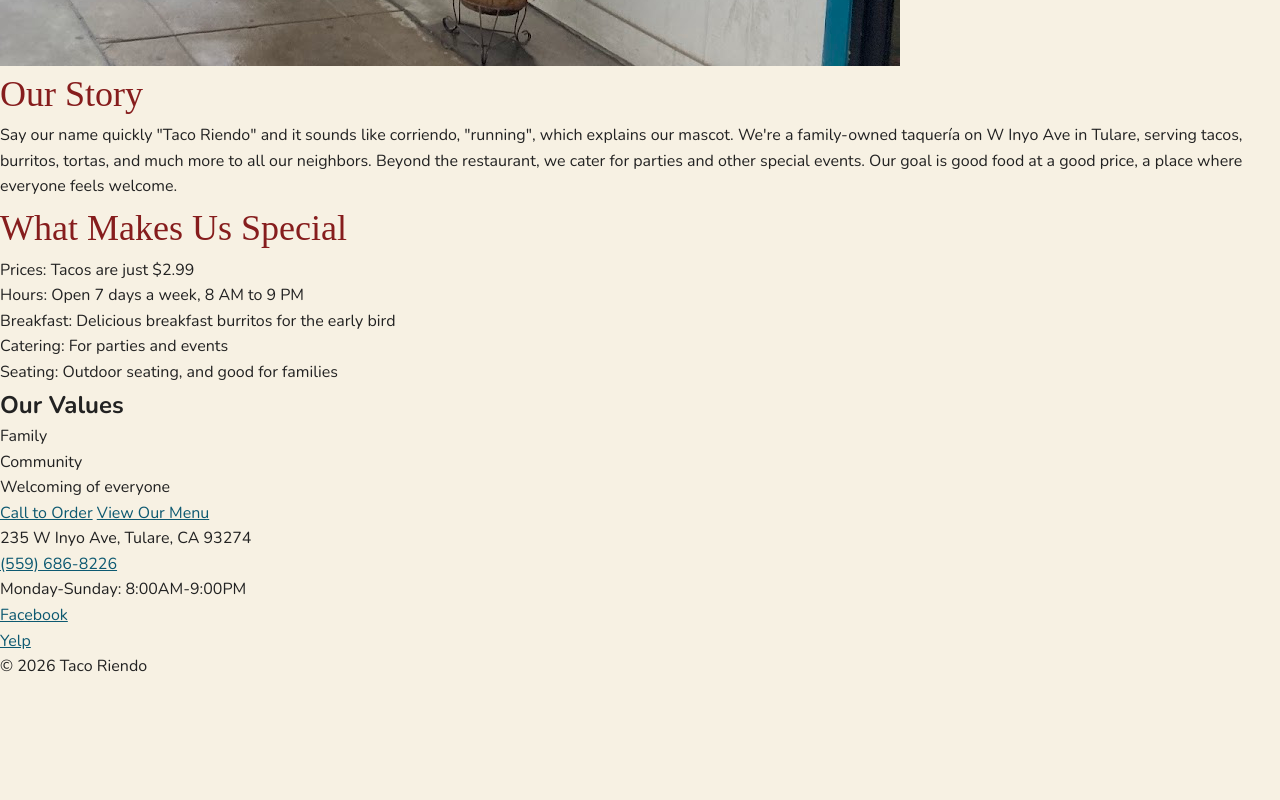
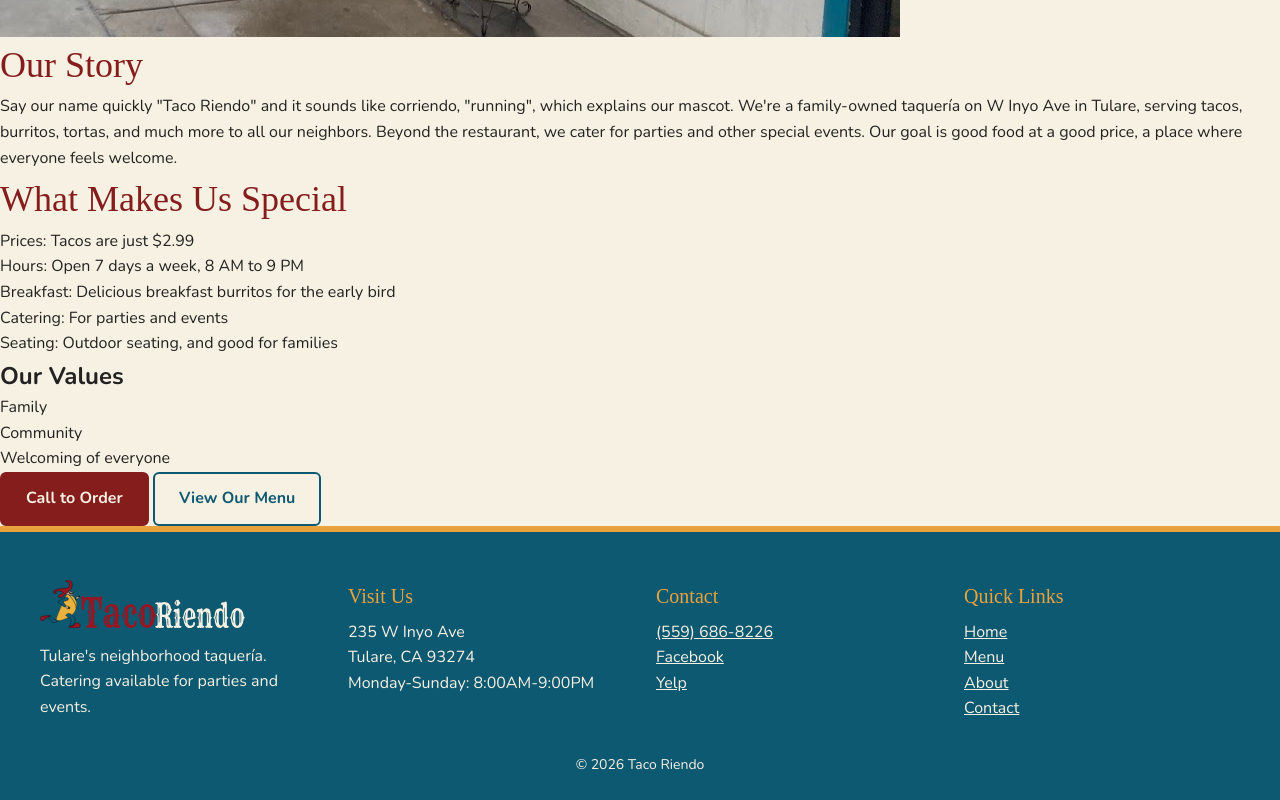
Before and after one commit to jovanni-corona/taco-riendo-website, a plain HTML site: page about.html in a window 1280 px wide. Shown: the part 1344-2144 px from the top of the page. Before the commit the page ends 2024 px from the top, so only its background shows below. Drawn offline with nearby package versions, Linux system fonts and the light colour scheme; a web font is replaced by a local one.

Commit message:
Style buttons and footer

```diff
--- a/about.html
+++ b/about.html
@@ -59,21 +59,42 @@
         </section>
         <!--Call To Action-->
         <div id="about-cta">
-            <a href="tel:5596868226">Call to Order</a>
-            <a href="menu.html">View Our Menu</a>
+            <a href="tel:5596868226" class="btn btn-primary">Call to Order</a>
+            <a href="menu.html" class="btn btn-secondary">View Our Menu</a>
         </div>
     </main>
 
     <!-- Footer -->
     <footer>
-        <p>235 W Inyo Ave, Tulare, CA 93274</p>
-        <p><a href="tel:5596868226">(559) 686-8226</a> </p>
-        <p>Monday-Sunday: 8:00AM-9:00PM</p>
-        <ul>
-            <li><a href="https://www.facebook.com/tacoriendo.tulare/">Facebook</a></li>
-            <li><a href="https://www.yelp.com/biz/taco-riendo-tulare">Yelp</a></li>
-        </ul>
-        <p>&copy; 2026 Taco Riendo</p>
+        <div class="footer-grid">
+            <div class="footer-col">
+                <img src="images/logo-light.svg" alt="Taco Riendo" class="footer-logo">
+                <p>Tulare's neighborhood taquería. Catering available for parties and events.</p>
+            </div>
+            <div class="footer-col">
+                <h2>Visit Us</h2>
+                <address>235 W Inyo Ave<br>Tulare, CA 93274</address>
+                <p>Monday-Sunday: 8:00AM-9:00PM</p>
+            </div>
+            <div class="footer-col">
+                <h2>Contact</h2>
+                <p><a href="tel:5596868226">(559) 686-8226</a> </p>
+                <ul>
+                    <li><a href="https://www.facebook.com/tacoriendo.tulare/">Facebook</a></li>
+                    <li><a href="https://www.yelp.com/biz/taco-riendo-tulare">Yelp</a></li>
+                </ul>
+            </div>
+            <nav class="footer-col" aria-label="Footer Navigation">
+                <h2>Quick Links</h2>
+                <ul>
+                    <li><a href="index.html">Home</a></li>
+                    <li><a href="menu.html">Menu</a></li>
+                    <li><a href="about.html">About</a></li>
+                    <li><a href="contact.html">Contact</a></li>
+                </ul>
+            </nav>
+        </div>
+        <p class="copyright">&copy; 2026 Taco Riendo</p>
     </footer>
     <script src="js/script.js"></script>
 </body>
--- a/css/styles.css
+++ b/css/styles.css
@@ -6,6 +6,7 @@
     --honey-bronze: #E8A33D;
     --old-lace: #F7F1E3;
     --carbon-black: #222222;
+    --crushed-berry-dark: #6B1717;
 
     /* Fonts */
     --font-heading: 'Rye', serif;
@@ -69,32 +70,120 @@ header {
     );
 }
 
-}
-nav {
+header nav {
     display: flex;
     justify-content: space-between;
     align-items: center;
     padding: var(--space-sm) var(--space-lg);
 }
-nav img {
+header nav img {
     height: 56px;
     width: auto;
 }
-nav ul {
+header nav ul {
     display: flex;
     gap: var(--space-md);
     list-style: none;
 }
-nav a {
+header nav a {
     color: var(--old-lace);
     font-weight: 700;
     text-decoration: none;
     padding: var(--space-xs) var(--space-sm);
 }
-nav a:hover {
+header nav a:hover {
     color: var(--honey-bronze);
 }
-nav a:focus {
+header nav a:focus {
     outline: 3px solid var(--honey-bronze);
     outline-offset: 2px;
 }
+/* ===== Buttons =====*/
+.btn {
+    display: inline-block;
+    font-family: var(--font-body);
+    font-weight: 700;
+    font-size: 16px;
+    text-decoration: none;
+    padding: 12px var(--space-md);
+    border-radius: 6px;
+    border: 2px solid transparent;
+    min-height: 44px;
+    cursor: pointer;
+    transition: all 0.2s ease;
+}
+/* Primary */
+.btn-primary {
+    background-color: var(--crushed-berry);
+    color: var(--old-lace);
+    border-color: var(--crushed-berry);
+}
+.btn-primary:hover {
+    background-color: var(--crushed-berry-dark);
+    border-color: var(--crushed-berry-dark);
+}
+/* Secondary */
+.btn-secondary {
+    background-color: transparent;
+    color: var(--dark-teal);
+    border-color: var(--dark-teal);
+}
+.btn-secondary:hover {
+    background-color: var(--dark-teal);
+    color: var(--old-lace);
+}
+/* Shared */
+.btn:focus {
+    outline: 3px solid var(--honey-bronze);
+    outline-offset: 2px;
+}
+.btn:active {
+    transform: translateY(1px);
+}
+/* ===== Footer ===== */
+footer {
+    background-color: var(--dark-teal);
+    color: var(--old-lace);
+    border-top: 6px solid var(--honey-bronze);
+    padding: var(--space-xl) var(--space-lg) var(--space-md);
+}
+.footer-grid {
+    display: grid;
+    grid-template-columns: 1fr;
+    gap: var(--space-lg);
+    max-width: 1200px;
+    margin: 0 auto;
+}
+/* Columns on desktop */
+@media (min-width: 1024px) {
+    .footer-grid {
+        grid-template-columns: repeat(4, 1fr);
+    }
+}
+.footer-logo {
+    height: 48px;
+    width: auto;
+    margin-bottom: var(--space-sm);
+}
+footer h2 {
+    font-size: 20px;
+    color: var(--honey-bronze);
+    margin-bottom: var(--space-xs);
+}
+footer ul {
+    list-style: none;
+}
+footer a {
+    color: var(--old-lace);
+}
+footer a:hover {
+    color: var(--honey-bronze);
+}
+footer address {
+    font-style: normal;
+}
+.copyright {
+    text-align: center;
+    font-size: 14px;
+    margin-top: var(--space-lg);
+}
```
Also changed, not shown: contact.html (+30 -9 lines), index.html (+31 -10 lines), menu.html (+29 -8 lines).
